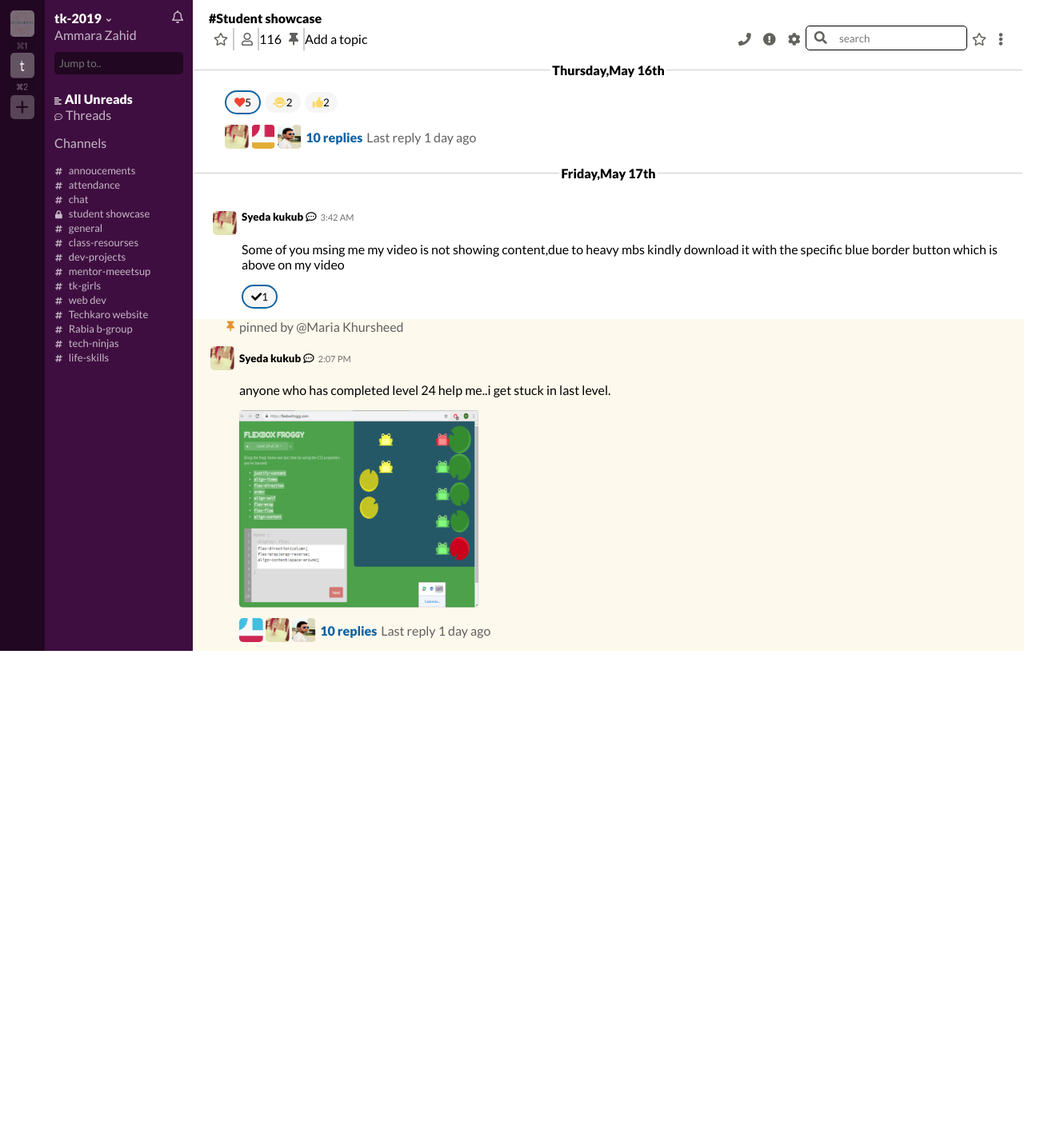
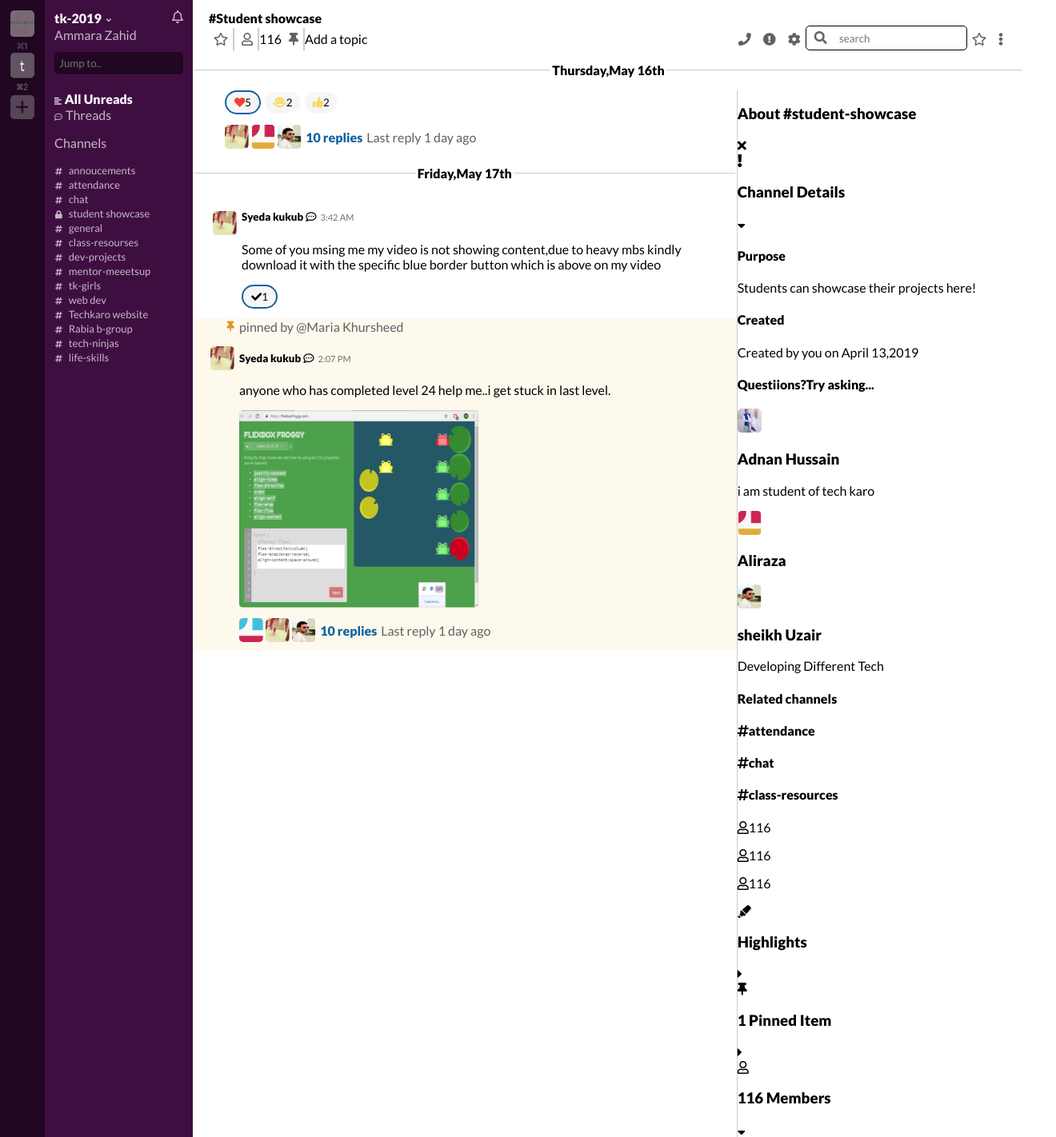
Before and after one commit to ammarazahid/mokup-23-hakaton, a plain HTML site: page index.html in a window 1280 px wide. Shown: the part 7-1429 px from the top of the page at 80% size, 1320 px wide, since content can reach past the window. Before the commit the page ends 821 px from the top, so only its background shows below. Drawn offline with Linux system fonts and the light colour scheme.

Commit message:
wip #css responsive

```diff
--- a/index.html
+++ b/index.html
@@ -9,7 +9,7 @@
     <title>Slack</title>
     <link href="https://fonts.googleapis.com/css?family=Source+Sans+Pro:400,700,900&display=swap" rel="stylesheet">
     <link href="https://fonts.googleapis.com/css?family=Lato:400,400i,900&display=swap" rel="stylesheet">
-
+    <meta name="viewport" content="width=device-width, initial-scale=1.0">
     <link rel="stylesheet" href="https://use.fontawesome.com/releases/v5.8.2/css/all.css"
         integrity="sha384-oS3vJWv+0UjzBfQzYUhtDYW+Pj2yciDJxpsK1OYPAYjqT085Qq/1cq5FLXAZQ7Ay" crossorigin="anonymous">
     <link rel="stylesheet" href="style.css">
@@ -18,9 +18,9 @@
 <body>
     <section id="channels">
         <div class="side-bar">
-            <div><img class="side-image" src="mockups/ecoenergy.png"></div>
-            <div><img class="side-image" src="mockups/t.png"></div>
-            <div><img src="mockups/+.png"></div>
+            <div><img class="side-image" src="mockups/ecoenergy.png" alt="eco-pic"></div>
+            <div><img class="side-image" src="mockups/t.png" alt="t-pic"></div>
+            <div><img src="mockups/+.png" alt="plus-sign"></div>
         </div>
         <div id="info">
             <div class="top">
@@ -93,6 +93,7 @@
             <legend>Thursday,May 16th</legend>
         </fieldset>
         <main>
+            <section>
                 <div id="messages">
                     <div>
                         <button id="heart-btn"><i class="fas fa-heart"></i>5</button>
@@ -102,9 +103,9 @@
                     </div>
                     <div id="profile">
                         <div class="dp">
-                    <img src="mockups/kokub-1.png">
-                    <img src="mockups/profile-2.png">
-                    <img src="mockups/profile-3.png">
+                            <img src="mockups/kokub-1.png" alt="profile-pic">
+                            <img src="mockups/profile-2.png" alt="profile-pic">
+                            <img src="mockups/profile-3.png" alt="profile-pic">
                         </div>
                         <div id="para">
                             <p style="color:#1063a3;"><strong>10 replies</strong></p>
@@ -119,26 +120,27 @@
                 </fieldset>
                 <div>
                     <div class="message-1">
-                        <div><img src="mockups/kokub-1.png"></div>
+                        <div><img src="mockups/kokub-1.png" alt="profile-pic"></div>
                         <div class="frst">
                             <h5>Syeda kukub<i class="far fa-comment-dots"></i><time>3:42 AM</time></h5>
-                            <p>Some of you msing me my video is not showing content,due to heavy mbs kindly download it with the specific blue border button which is above on my video</p>
+                            <p>Some of you msing me my video is not showing content,due to heavy mbs kindly download it
+                                with the specific blue border button which is above on my video</p>
 
                             <button><i id="check" class="fas fa-check"></i>1</button>
                         </div>
                     </div>
                     <div id="message-02">
-                        <div id="second"><i id="pin" class="fas fa-thumbtack"></i><img src="mockups/kokub-1.png"></div>
+                        <div id="second"><i id="pin" class="fas fa-thumbtack"></i><img src="mockups/kokub-1.png" alt="profile-pic"></div>
                         <div id="msg-2">
                             <p class="pinned">pinned by @Maria Khursheed</p>
-                            <h5>Syeda  kukub<i class="far fa-comment-dots"></i><time>2:07 PM</time></h5>
+                            <h5>Syeda kukub<i class="far fa-comment-dots"></i><time>2:07 PM</time></h5>
                             <p>anyone who has completed level 24 help me..i get stuck in last level.</p>
-                            <img id="froggy" src="mockups/froggy-game.png">
+                            <img id="froggy" src="mockups/froggy-game.png" alt="froggy-game-pic">
                             <div id="profile">
                                 <div class="dp">
-                                <img src="mockups/profile-1.png">
-                                <img src="mockups/kokub-1.png">
-                                <img src="mockups/profile-3.png">
+                                    <img src="mockups/profile-1.png" alt="profile-pic">
+                                    <img src="mockups/kokub-1.png" alt="profile-pic">
+                                    <img src="mockups/profile-3.png" alt="profile-pic">
                                 </div>
                                 <div id="para">
                                     <p style="color:#1063a3;"><strong>10 replies</strong></p>
@@ -148,6 +150,100 @@
                             </div>
                         </div>
                     </div>
+                </div>
+            </section>
+            <section id="sec-channel-side">
+                <div>
+                    <div>
+                        <h1>About #student-showcase</h1>
+                    </div>
+                    <div>
+                            <i class="fas fa-times"></i>
+                    </div>
+                </div>
+                <div>
+                    <div>
+                        <div>
+                                <i id="exclaim-sign" class="fas fa-exclamation"></i>
+                            <h3>Channel Details</h3>
+                        </div>
+                        <div><i class="fas fa-sort-down"></i></div>
+                    </div>
+                    <div>
+                        <h4>Purpose</h4>
+                        <p>Students can showcase their projects here!</p>
+                        <h4>Created</h4>
+                        <p>Created by you on April 13,2019</p>
+                    </div>
+                    <div>
+                        <h4>Questiions?Try asking...</h4>
+                        <div class="side-channel">
+                            <div><img src="mockups/adnan-dp.PNG" alt="profile-pic">
+                                </div>
+                                <div>
+                                    <h3>Adnan Hussain</h3>
+                                    <p>i am student of tech karo</p>
+                                </div>
+
+
+                        </div>
+                        <div class="side-channel">
+                            <div><img src="mockups/profile-2.png" alt="profile-pic"></div>
+
+                            <div><h3>Aliraza</h3></div>
+                        </div>
+                        <div class="side-channel">
+                            <div>
+                                <img src="mockups/profile-3.png" alt="profile-pic">
+                            </div>
+                            <div>
+                                <h3>sheikh Uzair</h3>
+                                <p>Developing Different Tech</p>
+                            </div>
+                        </div>
+                    </div>
+
+                        <h4>Related channels</h4>
+                        <div>
+                            <div>
+                        <h4><i class="fas fa-hashtag"></i>attendance</h4>
+                        <h4><i class="fas fa-hashtag"></i>chat</h4>
+                        <h4><i class="fas fa-hashtag"></i>class-resources</h4>
+                        </div>
+                        <div>
+                            <p><i class="far fa-user"></i>116</p>
+                            <p><i class="far fa-user"></i>116</p>
+                            <p><i class="far fa-user"></i>116</p>
+                        </div>
+                        </div>
+                     <div id="highlights">
+                         <div>
+                                <i class="fas fa-highlighter"></i>
+                             <h3>Highlights</h3>
+                         </div>
+                         <div><i class="fas fa-caret-right"></i></div>
+                     </div>
+                     <div id="pinned-item">
+                         <div>
+                        <i class="fas fa-thumbtack"></i>
+
+                             <h3>1 Pinned Item</h3>
+                         </div>
+                         <div>
+                                <i class="fas fa-caret-right"></i>
+                         </div>
+                     </div>
+                     <div id="member">
+                         <div>
+                                <i class="far fa-user"></i>
+                             <h3>116 Members</h3>
+                         </div>
+                         <div><i class="fas fa-sort-down"></i></div>
+
+                     </div>
+                </div>
+            </section>
+
         </main>
     </section>
 </body>
--- a/style.css
+++ b/style.css
@@ -28,6 +28,15 @@ fieldset{
     border-left: none;
     font-weight: bold;
 
+}
+
+main{
+    display: flex;
+}
+
+#sec-channel-side{
+    width: 600px;
+    border-left: 1px solid #ccc;
 }
 
 
```
Also changed, not shown: mockups/adnan-dp.PNG (added). Lines whose indentation alone changed are shown as unchanged.
